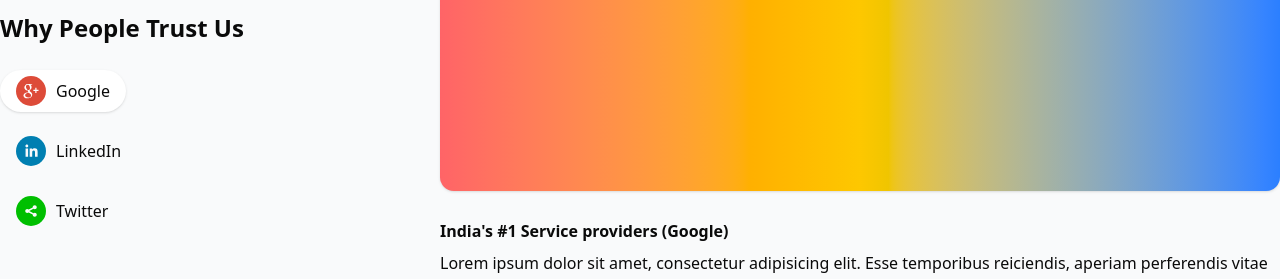
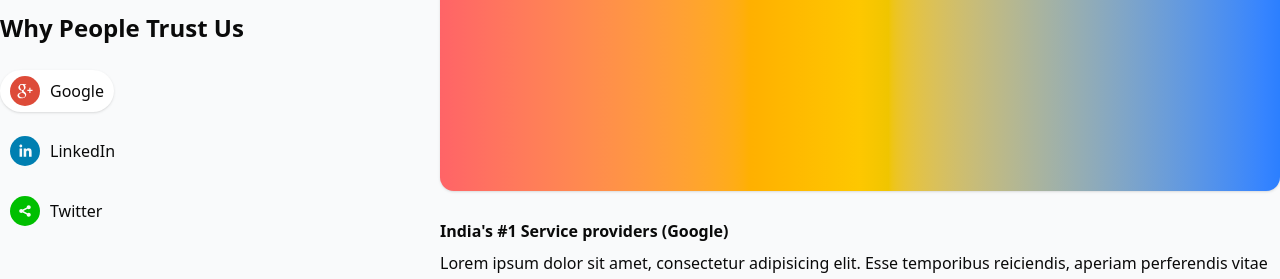
Before and after one commit to hamid1882/my-app, a Next.js app: page / in a window 1280 px wide. Shown: the part 4083-4362 px from the top of the page. Built offline with nearby package versions, Linux system fonts and the light colour scheme.

Commit message:
Update Trust component styles for social media links

```diff
--- a/app/components/Trust.tsx
+++ b/app/components/Trust.tsx
@@ -47,7 +47,7 @@ function Trust() {
             {socialLinks.map((link) => (
               <div
                 key={link.id}
-                className={`flex items-center gap-[10px] p-1.5 px-4  rounded-full cursor-pointer select-none ${
+                className={`flex items-center gap-[10px] p-1.5 px-2.5  rounded-full cursor-pointer select-none ${
                   selectedSocial === link.id ? "shadow bg-white" : ""
                 }`}
                 onClick={() => setSelectedSocial(link.id)}
```
